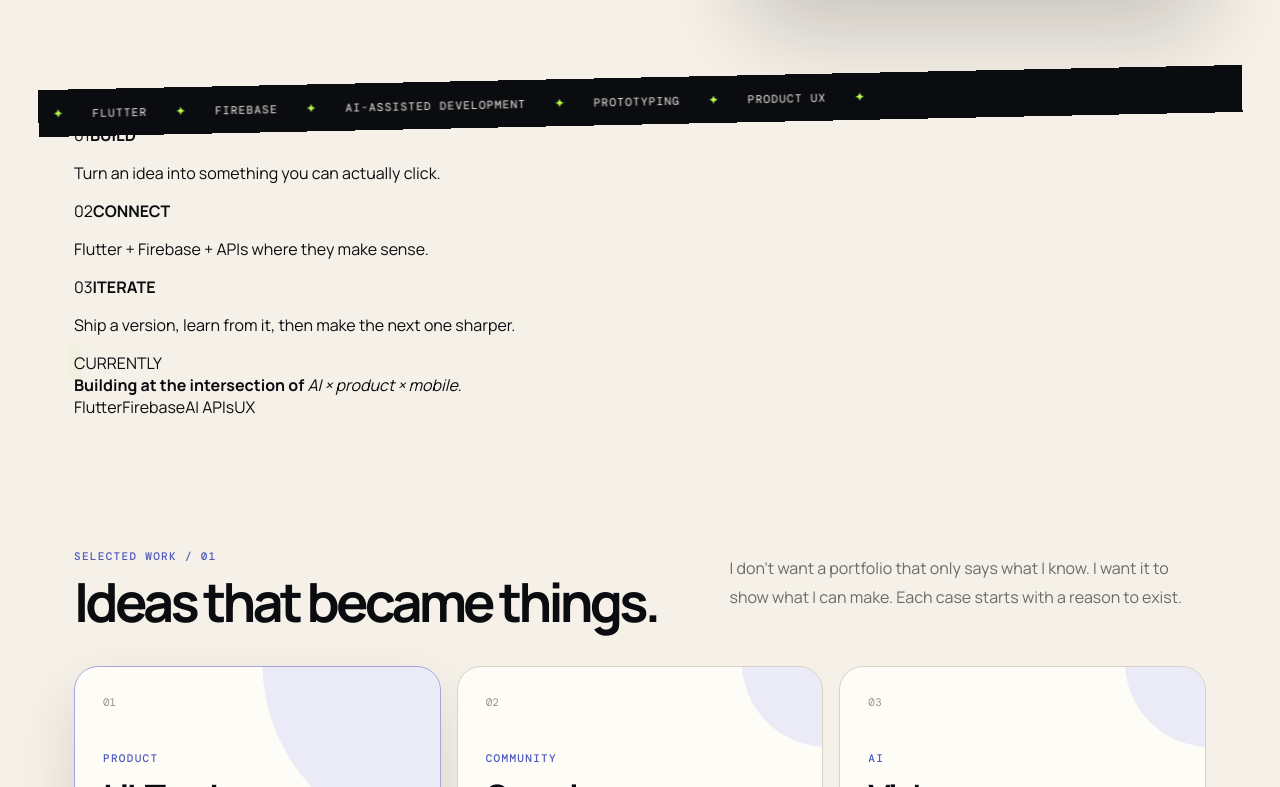
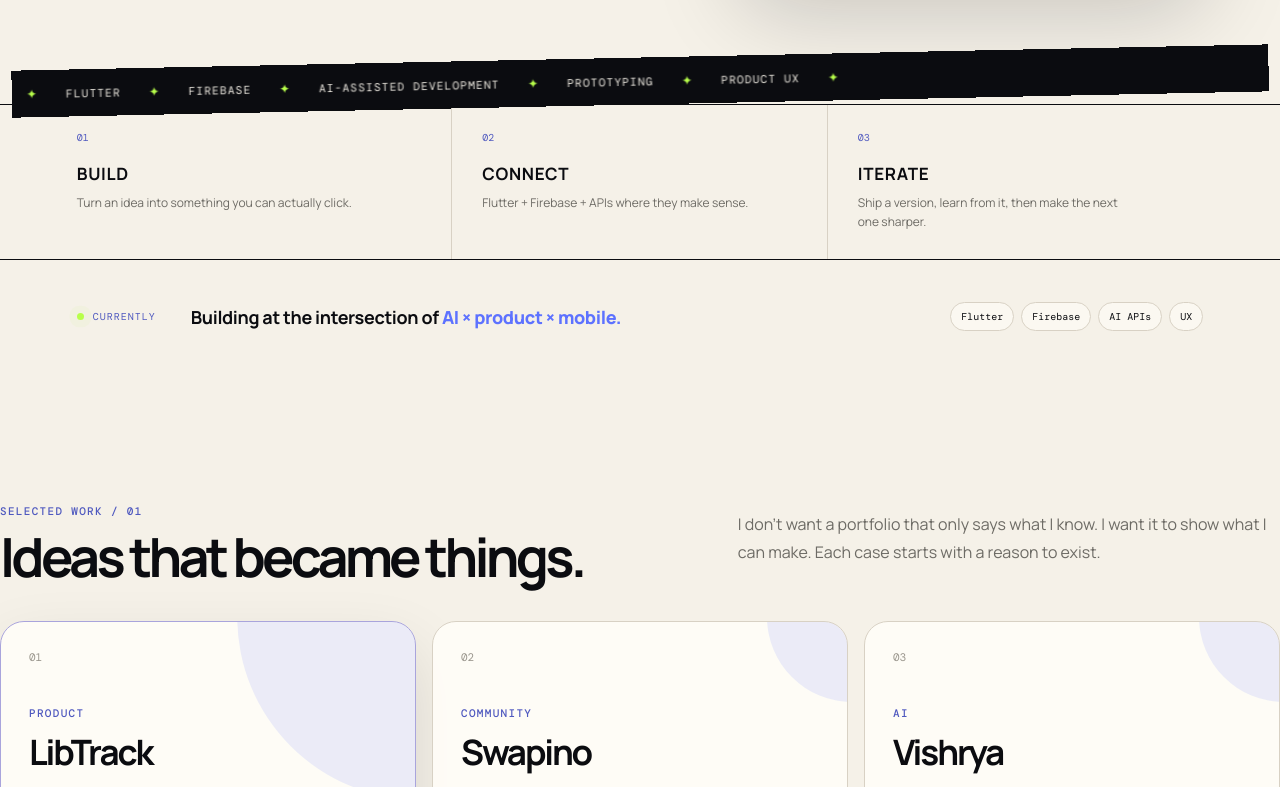
Before and after one commit to emManab/manab-ai-portfolio, a Next.js app: page / in a window 1280 px wide. Shown: the part 773-1560 px from the top of the page. Built offline with nearby package versions, Linux system fonts and the light colour scheme.

Commit message:
feat: make layout full-width and add gen-z toolkit sections

```diff
--- a/app/globals.css
+++ b/app/globals.css
@@ -78,11 +78,15 @@ button{font:inherit}
 }
 .mini:hover{background:var(--ink);color:var(--paper);transform:translateY(-2px)}
 
-main{max-width:1180px;margin:auto;padding:0 24px}
+main{width:100%;margin:0;padding:0}
+.hero,.section,.signal-strip,.now-band,.skills-wall{width:min(1440px,100%);margin-left:auto;margin-right:auto;padding-left:clamp(28px,6vw,92px);padding-right:clamp(28px,6vw,92px)}
+.hero{max-width:none}
+.section{max-width:1440px}
+
 .hero{
-  min-height:760px;
+  min-height:calc(100vh - 82px);
   display:grid;grid-template-columns:1.14fr .86fr;
-  gap:65px;align-items:center;padding:90px 0 80px;position:relative;
+  gap:clamp(25px,4vw,70px);align-items:center;padding-top:70px;padding-bottom:80px;position:relative;
 }
 .hero::before{
   content:"";position:absolute;width:260px;height:260px;border-radius:50%;
@@ -166,7 +170,8 @@ main{max-width:1180px;margin:auto;padding:0 24px}
 .signal small{display:block;color:#a5a6ad;margin-top:4px}
 
 .ticker{
-  margin:0 -24px;
+  width:calc(100% - 48px);
+  margin:0 24px;
   overflow:hidden;border-top:1px solid var(--ink);border-bottom:1px solid var(--ink);
   background:var(--ink);color:var(--paper);transform:rotate(-1.2deg) scale(1.02);
 }
@@ -215,7 +220,9 @@ main{max-width:1180px;margin:auto;padding:0 24px}
 
 .demo-section{
   background:linear-gradient(135deg,#e8e6ff,#f1efff);
-  margin:0 -24px;padding:110px max(24px,calc((100vw - 1180px)/2));
+  width:100%;
+  margin:0;
+  padding:110px max(28px,6vw);
   position:relative;overflow:hidden;
 }
 .demo-section::before,.demo-section::after{
@@ -283,7 +290,7 @@ main{max-width:1180px;margin:auto;padding:0 24px}
 .process-grid h3{font-size:23px;margin:30px 0 5px}.process-grid p{color:var(--muted);font-size:13px;line-height:1.6}
 
 .manifesto{
-  background:var(--ink);color:var(--paper);margin:30px -24px 110px;padding:95px max(24px,calc((100vw - 1180px)/2));
+  background:var(--ink);color:var(--paper);width:100%;margin:30px 0 110px;padding:95px max(28px,6vw);
   position:relative;overflow:hidden;
 }
 .manifesto::before{
@@ -319,7 +326,7 @@ main{max-width:1180px;margin:auto;padding:0 24px}
 .reminder-line{padding:10px 0;border-top:1px solid #d4d1ed;font-size:12px}.reminder-line span{color:#5c66d5;font-weight:900;margin-right:9px}
 
 .contact{
-  background:linear-gradient(135deg,#0b0c10,#191c26);color:#fffdf8;border-radius:28px;padding:72px;margin:80px 0;
+  background:linear-gradient(135deg,#0b0c10,#191c26);color:#fffdf8;border-radius:28px;padding:72px;margin:80px auto;max-width:1440px;
   position:relative;overflow:hidden;
 }
 .contact-orbit{
@@ -375,10 +382,10 @@ footer a{text-decoration:none;transition:transform .2s ease}footer a:hover{trans
   .nav nav{display:none}
   .hero,.story,.next,.about{grid-template-columns:1fr}
   .hero{padding:65px 0;gap:45px;min-height:auto}
-  .hero h1{font-size:58px}.hero-panel{animation:panelIn 1s .15s both}
+  .hero h1{font-size:58px}.hero{min-height:auto}.hero-panel{animation:panelIn 1s .15s both}
   .project-grid{grid-template-columns:1fr}.section-head{grid-template-columns:1fr;gap:10px}
   .process-grid{grid-template-columns:1fr 1fr}.process-grid>div{border-bottom:1px solid var(--line)}
-  .demo-section{margin:0 -24px}.case-grid{grid-template-columns:1fr}
+  .demo-section{margin:0}.case-grid{grid-template-columns:1fr}
   .about-statement{position:static}.principles{margin-top:20px}
   .manifesto{margin-bottom:80px}.rule-row{grid-template-columns:45px 1fr}.rule-row p{grid-column:2}
   .contact{padding:45px 28px}.contact h2{font-size:44px}
@@ -391,9 +398,77 @@ footer a{text-decoration:none;transition:transform .2s ease}footer a:hover{trans
   .section-head h2,.about h2,.story h2,.next h2{font-size:40px}
   .explorer-body{padding:25px}.explorer-body h3{font-size:40px}.tabs{overflow-x:auto}
   .tabs button{white-space:nowrap}.contact{margin:50px 0}.contact>div:last-child{flex-wrap:wrap}
-  .manifesto{padding-top:75px;padding-bottom:75px}.manifesto h2{font-size:66px}
+  .skills-wall{padding-left:24px;padding-right:24px}.hero,.section,.signal-strip,.now-band{padding-left:24px;padding-right:24px}.manifesto{padding-top:75px;padding-bottom:75px}.manifesto h2{font-size:66px}
   .manifesto-mark{top:75px}.ticker>div{gap:20px}
 }
 @media(prefers-reduced-motion:reduce){
   *,*::before,*::after{animation-duration:.01ms!important;animation-iteration-count:1!important;scroll-behavior:auto!important;transition-duration:.01ms!important}
 }
+
+.signal-strip{
+  display:grid;
+  grid-template-columns:repeat(3,1fr);
+  border-top:1px solid var(--ink);
+  border-bottom:1px solid var(--ink);
+}
+.signal-strip>div{
+  padding:26px 30px 28px 0;
+  border-right:1px solid var(--line);
+  transition:transform .3s ease,padding-left .3s ease,background .3s ease;
+}
+.signal-strip>div+div{padding-left:30px}
+.signal-strip>div:last-child{border-right:0}
+.signal-strip>div:hover{transform:translateY(-5px);background:rgba(255,255,255,.35)}
+.signal-strip span{display:block;font:10px 'DM Mono';color:#4f59bf;margin-bottom:18px}
+.signal-strip b{font-size:17px;letter-spacing:.04em}
+.signal-strip p{color:var(--muted);font-size:12px;line-height:1.6;margin:8px 0 0;max-width:280px}
+
+.now-band{
+  display:grid;
+  grid-template-columns:auto 1fr auto;
+  align-items:center;
+  gap:35px;
+  padding-top:42px;
+  padding-bottom:42px;
+}
+.now-label{display:flex;align-items:center;gap:9px;font:10px 'DM Mono';letter-spacing:.1em;color:#4f59bf}
+.now-copy{font-size:18px;letter-spacing:-.02em}
+.now-copy strong{font-weight:700}
+.now-copy em{font-style:normal;color:var(--blue);font-weight:800}
+.now-tags{display:flex;gap:7px;flex-wrap:wrap;justify-content:flex-end}
+.now-tags span{padding:7px 10px;border:1px solid var(--line);border-radius:99px;font:10px 'DM Mono';background:rgba(255,253,248,.55)}
+
+.skills-wall{
+  display:grid;
+  grid-template-columns:.75fr 1.25fr;
+  gap:80px;
+  background:#dedcff;
+  max-width:none;
+  padding-top:100px;
+  padding-bottom:100px;
+  margin-top:30px;
+}
+.skills-wall .skills-heading h2{font-size:64px;line-height:.9;letter-spacing:-.075em;margin:12px 0}
+.skills-heading h2 em{font-style:normal;color:#555ee0}
+.skills-list{display:grid;grid-template-columns:1fr 1fr;border-top:1px solid rgba(11,12,16,.25)}
+.skills-list>div{
+  display:grid;grid-template-columns:35px 1fr;
+  padding:22px 10px 22px 0;
+  border-bottom:1px solid rgba(11,12,16,.18);
+  transition:transform .25s ease,padding-left .25s ease;
+}
+.skills-list>div:nth-child(even){padding-left:18px;border-left:1px solid rgba(11,12,16,.18)}
+.skills-list>div:hover{transform:translateX(5px)}
+.skills-list span{font:10px 'DM Mono';color:#555ee0}
+.skills-list b{font-size:17px;grid-column:2}
+.skills-list small{grid-column:2;color:#65636a;font-size:11px;margin-top:4px}
+
+@media(max-width:850px){
+  .signal-strip{grid-template-columns:1fr}
+  .signal-strip>div,.signal-strip>div+div{padding:22px 0;border-right:0;border-bottom:1px solid var(--line)}
+  .signal-strip>div:last-child{border-bottom:0}
+  .now-band{grid-template-columns:1fr;gap:16px}
+  .now-tags{justify-content:flex-start}
+  .skills-wall{grid-template-columns:1fr;gap:40px;padding-top:75px;padding-bottom:75px}
+  .skills-wall .skills-heading h2{font-size:50px}
+}
```
